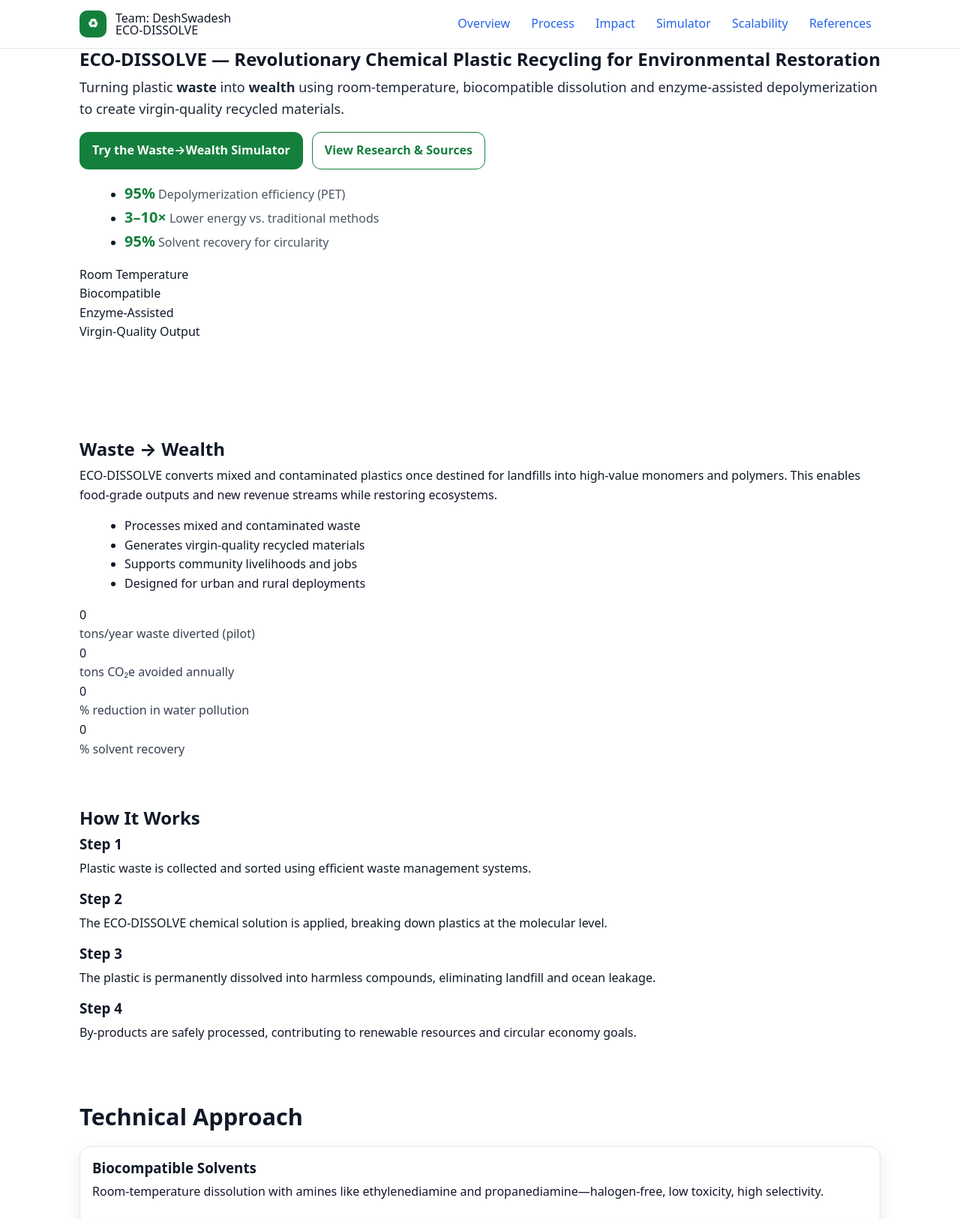
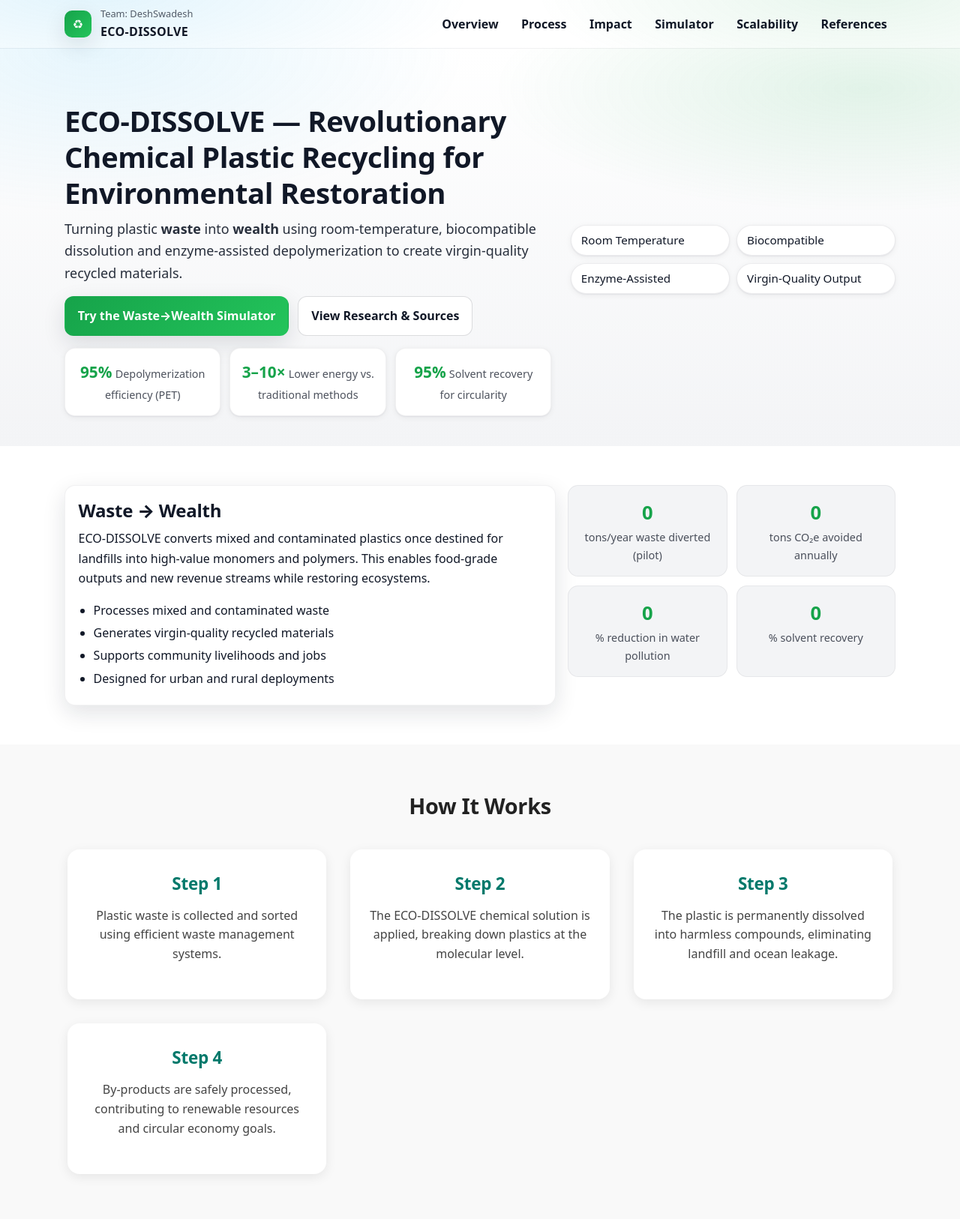
Before and after one commit to Ziyaxoxo/ECO-DISSOLVE, a plain HTML site: page index.html in a window 1280 px wide. Shown: the top 1626 px of the page at 75% size. Drawn offline with Linux system fonts and the light colour scheme.

Commit message:
Update styles.css

```diff
--- a/styles.css
+++ b/styles.css
@@ -1,168 +1,557 @@
-/* Design tokens */
-:root{
-  --primary:#15803d;        /* green */
-  --accent:#2563eb;         /* blue */
-  --bg:#ffffff;             /* white */
-  --text:#111827;           /* near-black */
-  --muted:#f3f4f6;          /* light gray */
-  --radius:14px;
-  --shadow:0 8px 24px rgba(0,0,0,.08);
+/*
+  ECO-DISSOLVE by DeshSwadesh
+  Color System (exactly 5 colors):
+  1) Primary green: #16a34a
+  2) Accent blue:  #0ea5e9
+  3) Neutral dark: #111827
+  4) Neutral light: #ffffff
+  5) Neutral muted: #f3f4f6
+*/
+
+/* Root tokens */
+:root {
+  --primary: #16a34a;
+  --accent: #0ea5e9;
+  --fg: #111827;
+  --bg: #ffffff;
+  --muted: #f3f4f6;
+
+  --radius: 14px;
+  --shadow-1: 0 1px 2px rgba(17, 24, 39, 0.06), 0 2px 8px rgba(17, 24, 39, 0.06);
+  --shadow-2: 0 10px 30px rgba(17, 24, 39, 0.12);
+  --shadow-3: 0 22px 45px rgba(17,24,39,0.14);
 }
 
-*{box-sizing:border-box}
-html,body{height:100%}
-body{
-  margin:0;
-  font-family: ui-sans-serif, system-ui, -apple-system, Segoe UI, Roboto, Helvetica, Arial, "Apple Color Emoji","Segoe UI Emoji";
-  color:var(--text);
-  background:var(--bg);
-  line-height:1.6;
-  -webkit-font-smoothing:antialiased;
-  -moz-osx-font-smoothing:grayscale;
+*,
+*::before,
+*::after {
+  box-sizing: border-box;
 }
-img{max-width:100%;height:auto;display:block}
-a{color:var(--accent);text-decoration:none}
-a:hover{text-decoration:underline}
-h1,h2,h3{line-height:1.25;margin:0 0 .5rem}
-p{margin:0 0 1rem}
-ul{margin:0 0 1rem 1.25rem}
-strong{font-weight:600}
 
-.container{max-width:1100px;margin-inline:auto;padding:0 1rem}
-.section{padding:4rem 0}
-.section-muted{background:var(--muted)}
-.section-title{font-size:clamp(1.4rem,2.4vw,2rem);margin-bottom:1.25rem}
-.lead{font-size:clamp(1rem,1.6vw,1.125rem);color:#1f2937}
+html {
+  -webkit-text-size-adjust: 100%;
+  scroll-behavior: smooth;
+}
 
-/* Accessibility helpers */
-.sr-only{position:absolute;width:1px;height:1px;padding:0;margin:-1px;overflow:hidden;clip:rect(0,0,0,0);white-space:nowrap;border:0}
-.skip-link{position:absolute;left:-9999px;top:auto}
-.skip-link:focus{left:1rem;top:1rem;z-index:1000;background:var(--bg);border:2px solid var(--accent);padding:.5rem 1rem;border-radius:8px}
+body {
+  margin: 0;
+  font-family: ui-sans-serif, system-ui, -apple-system, Segoe UI, Roboto, Inter, "Helvetica Neue", Arial, "Noto Sans",
+    "Liberation Sans", sans-serif;
+  line-height: 1.65;
+  color: var(--fg);
+  background: var(--bg);
+  text-rendering: optimizeLegibility;
+}
 
-/* Header */
-.site-header{
-  position:fixed;inset-inline:0;top:0;
-  background:rgba(255,255,255,0.9);
-  backdrop-filter:saturate(180%) blur(10px);
-  border-bottom:1px solid #e5e7eb;
-  z-index:50;
-  transform:translateY(0);transition:transform .3s ease;
+/* Defensive reset: prevent any outside CSS from injecting small labels before sections */
+section::before, .section::before, [data-section]::before {
+  content: none !important;
 }
-.site-header.header--hidden{transform:translateY(-110%)}
-.header-inner{display:flex;align-items:center;justify-content:space-between;min-height:64px}
-.brand{display:flex;align-items:center;gap:.75rem;color:var(--text);text-decoration:none}
-.brand:hover{text-decoration:none}
-.brand-mark{
-  display:inline-grid;place-items:center;
-  width:36px;height:36px;border-radius:10px;
-  background:var(--primary);color:#fff;font-weight:700
+
+/* Media elements */
+img,
+svg,
+video,
+canvas {
+  display: block;
+  max-width: 100%;
 }
-.brand-text{display:flex;flex-direction:column;line-height:1}
-.brand-sub{font-size:.75rem;color:#6b7280}
 
-.site-nav ul{display:flex;gap:1rem;list-style:none;margin:0;padding:0}
-.site-nav a{display:inline-block;padding:.5rem .75rem;border-radius:8px}
-.site-nav a:hover{background:#eef2ff;text-decoration:none}
+h1,
+h2,
+h3 {
+  line-height: 1.25;
+  margin: 0 0 0.6rem;
+  font-weight: 800;
+  letter-spacing: -0.01em;
+}
 
-.nav-toggle{
-  display:none;position:relative;width:44px;height:40px;border:1px solid #e5e7eb;
-  border-radius:10px;background:var(--bg)
+p {
+  margin: 0.5rem 0 1rem;
+  font-size: 1rem; /* never smaller than 14px */
 }
-.nav-toggle-bar,.nav-toggle-bar::before,.nav-toggle-bar::after{
-  position:absolute;left:50%;transform:translateX(-50%);
-  width:22px;height:2px;background:var(--text);content:"";transition:all .2s ease
+
+.lead {
+  font-size: 1.12rem;
 }
-.nav-toggle-bar{top:50%;transform:translate(-50%,-50%)}
-.nav-toggle-bar::before{top:-7px}
-.nav-toggle-bar::after{top:7px}
+
+.text-balance { text-wrap: balance; }
+.text-pretty { text-wrap: pretty; }
+
+.container {
+  width: 100%;
+  max-width: 1140px;
+  padding: 0 1rem;
+  margin: 0 auto;
+}
+
+/* Skip link */
+.skip-link {
+  position: absolute;
+  left: -9999px;
+  top: auto;
+  width: 1px;
+  height: 1px;
+  overflow: hidden;
+}
+.skip-link:focus {
+  position: fixed;
+  left: 1rem;
+  top: 1rem;
+  width: auto;
+  height: auto;
+  background: var(--accent);
+  color: #fff;
+  padding: 0.5rem 0.75rem;
+  border-radius: 8px;
+  box-shadow: var(--shadow-2);
+}
+
+/* Header (auto-hide on scroll) */
+.site-header {
+  position: sticky;
+  top: 0;
+  z-index: 50;
+  background:
+    radial-gradient(1000px 300px at 10% -20%, rgba(14,165,233,0.12), transparent 50%),
+    radial-gradient(800px 250px at 90% -20%, rgba(22,163,74,0.10), transparent 55%),
+    rgba(255, 255, 255, 0.9);
+  backdrop-filter: saturate(180%) blur(10px);
+  border-bottom: 1px solid rgba(17, 24, 39, 0.06);
+  transition: transform 220ms ease, box-shadow 220ms ease;
+}
+.site-header.header--hidden { transform: translateY(-100%); }
+.site-header.scrolled { box-shadow: var(--shadow-1); }
+
+.header-inner {
+  display: flex;
+  align-items: center;
+  justify-content: space-between;
+  height: 64px;
+}
+
+.brand {
+  display: flex;
+  align-items: center;
+  gap: 0.75rem;
+}
+.brand-mark {
+  width: 36px;
+  height: 36px;
+  display: inline-grid;
+  place-items: center;
+  border-radius: 10px;
+  color: #fff;
+  background: linear-gradient(135deg, var(--primary), #23c45b);
+  box-shadow: var(--shadow-2);
+}
+.brand-text {
+  display: flex;
+  flex-direction: column;
+}
+.brand-top {
+  font-size: 0.8rem;
+  color: rgba(17, 24, 39, 0.7);
+}
+.brand-bottom {
+  font-weight: 800;
+  letter-spacing: 0.02em;
+}
+
+.site-nav {
+  display: none;
+  gap: 0.25rem;
+  align-items: center;
+}
+.site-nav a {
+  color: var(--fg);
+  text-decoration: none;
+  padding: 0.5rem 0.7rem;
+  border-radius: 10px;
+  font-weight: 600;
+}
+.site-nav a:hover,
+.site-nav a:focus {
+  background: var(--muted);
+}
+
+.nav-toggle {
+  display: inline-grid;
+  place-items: center;
+  border: 1px solid rgba(17, 24, 39, 0.12);
+  background: var(--bg);
+  border-radius: 12px;
+  height: 42px;
+  width: 42px;
+  color: var(--fg);
+  transition: transform 120ms ease, box-shadow 120ms ease;
+}
+.nav-toggle:active { transform: translateY(1px); }
+
+@media (min-width: 880px) {
+  .nav-toggle { display: none; }
+  .site-nav { display: flex; gap: 0.5rem; }
+}
+
+/* Mobile nav panel */
+.site-nav.is-open {
+  display: flex;
+  position: absolute;
+  left: 0; right: 0; top: 64px;
+  padding: 0.5rem;
+  background: #fff;
+  border-bottom: 1px solid rgba(17,24,39,0.08);
+  box-shadow: var(--shadow-2);
+}
+.site-nav.is-open a { width: 100%; }
+
+/* Sections */
+.section {
+  padding: 3.25rem 0;
+}
+.section-title {
+  font-size: 1.7rem;
+  margin-bottom: 1rem;
+}
 
 /* Hero */
-.section-hero{padding-top:7.5rem}
-.hero-grid{display:grid;gap:2rem;grid-template-columns:1fr}
-.hero-copy .hero-cta{display:flex;gap:.75rem;flex-wrap:wrap;margin:1rem 0 1rem}
-.hero-points{display:grid;gap:.5rem;margin:1rem 0 0}
-.hero-aside{display:grid;gap:.75rem}
-.card{
-  background:var(--bg);border:1px solid #e5e7eb;border-radius:var(--radius);box-shadow:var(--shadow);
-  padding:1rem
+.hero {
+  padding: 4.5rem 0 2.5rem;
+  background:
+    radial-gradient(900px 400px at 10% 0%, rgba(14,165,233,0.10), transparent 55%),
+    radial-gradient(900px 300px at 90% 10%, rgba(22,163,74,0.12), transparent 55%),
+    linear-gradient(to bottom, var(--bg), var(--muted));
 }
-.stat-number{font-size:1.25rem;font-weight:700;color:var(--primary)}
-.stat-label{color:#4b5563}
+.hero-inner {
+  display: grid;
+  gap: 1.6rem;
+}
+.hero-copy h1 { font-size: 2rem; }
+.hero .lead { color: rgba(17, 24, 39, 0.9); }
+
+.hero-cta {
+  display: flex;
+  gap: 0.75rem;
+  flex-wrap: wrap;
+  margin: 1rem 0;
+}
+
+.stats {
+  list-style: none;
+  padding: 0;
+  margin: 1rem 0 0;
+  display: grid;
+  grid-template-columns: 1fr 1fr 1fr;
+  gap: 0.75rem;
+}
+.stats li {
+  background: #fff;
+  border: 1px solid rgba(17, 24, 39, 0.06);
+  border-radius: var(--radius);
+  padding: 0.9rem;
+  box-shadow: var(--shadow-1);
+  text-align: center;
+  transition: transform 160ms ease, box-shadow 160ms ease;
+}
+.stats li:hover { transform: translateY(-2px); box-shadow: var(--shadow-2); }
+.stat-number {
+  font-weight: 900;
+  font-size: 1.3rem;
+  color: var(--primary);
+}
+.stat-label {
+  font-size: 0.9rem;
+  color: rgba(17, 24, 39, 0.75);
+}
+
+.hero-panel {
+  display: grid;
+  grid-template-columns: repeat(2, minmax(0, 1fr));
+  gap: 0.6rem;
+  align-content: start;
+}
+.chip {
+  background: #fff;
+  border: 1px solid rgba(17, 24, 39, 0.08);
+  border-radius: 999px;
+  padding: 0.45rem 0.8rem;
+  font-size: 0.95rem;
+  box-shadow: var(--shadow-1);
+}
+
+@media (min-width: 880px) {
+  .hero-inner {
+    grid-template-columns: 1.2fr 0.8fr;
+    align-items: center;
+  }
+  .hero-copy h1 { font-size: 2.4rem; }
+}
 
 /* Buttons */
-.btn{
-  display:inline-flex;align-items:center;justify-content:center;
-  padding:.7rem 1rem;border-radius:12px;border:1px solid transparent;font-weight:600
+.btn {
+  display: inline-flex;
+  align-items: center;
+  justify-content: center;
+  gap: 0.5rem;
+  border-radius: 12px;
+  padding: 0.75rem 1.05rem;
+  text-decoration: none;
+  font-weight: 700;
+  border: 1px solid transparent;
+  transition: transform 120ms ease, box-shadow 120ms ease, background-color 120ms ease;
 }
-.btn-primary{background:var(--primary);color:#fff}
-.btn-primary:hover{filter:brightness(0.95)}
-.btn-outline{background:transparent;border-color:var(--primary);color:var(--primary)}
-.btn-outline:hover{background:#ecfdf5}
+.btn:active { transform: translateY(1px); }
+.btn-primary {
+  background: linear-gradient(135deg, var(--primary), #23c45b);
+  color: #fff;
+  box-shadow: var(--shadow-2);
+}
+.btn-primary:hover { box-shadow: var(--shadow-3); }
+.btn-outline {
+  border-color: rgba(17, 24, 39, 0.15);
+  color: var(--fg);
+  background: #fff;
+}
+.btn-outline:hover { border-color: rgba(17, 24, 39, 0.25); }
 
-/* KPI grid */
-.kpi-grid{display:grid;gap:1rem;grid-template-columns:repeat(2,1fr)}
-.kpi-card{padding:1rem 1.25rem;text-align:left}
-.kpi-value{font-size:1.5rem;color:var(--primary);font-weight:800}
-.kpi-label{color:#374151}
+/* Highlight */
+.highlight-grid { display: grid; gap: 1rem; }
+.highlight-card {
+  background: #fff;
+  border: 1px solid rgba(17, 24, 39, 0.06);
+  border-radius: var(--radius);
+  padding: 1.1rem;
+  box-shadow: var(--shadow-2);
+}
+.checklist {
+  margin: 0.5rem 0 0;
+  padding-left: 1.25rem;
+}
+.checklist li { margin: 0.25rem 0; }
 
-/* Supporting image */
-.supporting-figure{margin-top:1rem}
-.supporting-figure img{border-radius:12px;border:1px solid #e5e7eb;box-shadow:var(--shadow)}
+.highlight-metrics {
+  display: grid;
+  grid-template-columns: repeat(2, minmax(0, 1fr));
+  gap: 0.75rem;
+}
+.kpi {
+  background: var(--muted);
+  border-radius: var(--radius);
+  padding: 1rem;
+  text-align: center;
+  box-shadow: inset 0 0 0 1px rgba(17, 24, 39, 0.06);
+}
+.kpi-number {
+  font-weight: 900;
+  font-size: 1.6rem;
+  color: var(--primary);
+}
+.kpi-label {
+  font-size: 0.9rem;
+  color: rgba(17, 24, 39, 0.75);
+}
 
-/* Process flow */
-.process-flow{
-  counter-reset:step;display:grid;gap:1rem;grid-template-columns:1fr
+@media (min-width: 880px) {
+  .highlight-grid {
+    grid-template-columns: 1.2fr 0.8fr;
+    align-items: start;
+  }
 }
-.process-flow > li{
-  list-style:none;position:relative;padding:1rem 1rem 1rem 3.25rem;background:var(--bg);
-  border:1px solid #e5e7eb;border-radius:var(--radius);box-shadow:var(--shadow)
+
+/* Process Flow */
+.process-flow {
+  display: grid;
+  grid-template-columns: 1fr;
+  gap: 0.75rem;
+  list-style: none;
+  padding: 0;
+  margin: 0;
 }
-.process-flow > li::before{
-  counter-increment:step;content:counter(step);
-  position:absolute;left:1rem;top:1rem;width:28px;height:28px;border-radius:8px;
-  background:var(--accent);color:#fff;display:grid;place-items:center;font-weight:700
+.process-flow .step {
+  background: #fff;
+  border: 1px solid rgba(17, 24, 39, 0.06);
+  border-radius: var(--radius);
+  padding: 1rem;
+  display: grid;
+  grid-template-columns: auto 1fr;
+  gap: 0.75rem;
+  align-items: start;
+  box-shadow: var(--shadow-1);
+  transition: transform 160ms ease, box-shadow 160ms ease;
+}
+.process-flow .step:hover { transform: translateY(-2px); box-shadow: var(--shadow-2); }
+.process-flow .icon {
+  color: var(--primary);
+  width: 36px;
+  height: 36px;
+}
+
+@media (min-width: 880px) {
+  .process-flow {
+    grid-template-columns: repeat(5, minmax(0, 1fr));
+  }
+}
+
+/* Cards */
+.card-grid { display: grid; gap: 0.75rem; }
+.card {
+  background: #fff;
+  border: 1px solid rgba(17, 24, 39, 0.06);
+  border-radius: var(--radius);
+  padding: 1rem;
+  box-shadow: var(--shadow-1);
+  transition: transform 160ms ease, box-shadow 160ms ease;
+}
+.card:hover { transform: translateY(-2px); box-shadow: var(--shadow-2); }
+
+@media (min-width: 880px) {
+  .card-grid { grid-template-columns: repeat(4, minmax(0, 1fr)); }
 }
 
 /* Impact */
-.impact-grid{display:grid;gap:1rem}
-.impact-card h3{margin-bottom:.5rem}
+.impact-grid { display: grid; gap: 1rem; }
+.impact-col {
+  background: #fff;
+  border: 1px solid rgba(17, 24, 39, 0.06);
+  border-radius: var(--radius);
+  padding: 1rem;
+  box-shadow: var(--shadow-1);
+}
+.bullet { padding-left: 1.2rem; }
 
-/* Calculator */
-.calc{display:grid;gap:.5rem;max-width:520px}
-.calc input{
-  border:1px solid #d1d5db;border-radius:12px;padding:.7rem 1rem;font-size:1rem
+@media (min-width: 880px) {
+  .impact-grid { grid-template-columns: repeat(2, minmax(0, 1fr)); }
 }
-.calc-actions{display:flex;gap:.75rem;margin-top:.25rem}
-.calc-help{color:#6b7280}
-.results-grid{margin-top:1rem;display:grid;gap:1rem}
-.result{display:grid;gap:.25rem}
-.result .result-value{font-weight:800;font-size:1.25rem;color:var(--primary)}
-.result .result-unit{color:#6b7280}
+
+/* Simulator */
+.sim-desc { color: rgba(17, 24, 39, 0.8); }
+.sim-form {
+  display: grid;
+  gap: 1rem;
+  margin: 1rem 0 1.25rem;
+}
+.form-row { display: grid; gap: 0.4rem; }
+.form-row input[type="range"] { width: 100%; }
+.form-row input[type="number"],
+.form-row select {
+  height: 42px;
+  border: 1px solid rgba(17, 24, 39, 0.18);
+  border-radius: 12px;
+  padding: 0 0.75rem;
+  font-size: 1rem;
+  background: #fff;
+}
+.range-value {
+  font-size: 0.9rem;
+  color: rgba(17, 24, 39, 0.8);
+}
+
+.sim-results { display: grid; gap: 0.75rem; }
+.result-card {
+  background: #fff;
+  border: 1px solid rgba(17, 24, 39, 0.06);
+  border-radius: var(--radius);
+  padding: 1rem;
+  box-shadow: var(--shadow-1);
+}
+.result-label {
+  font-size: 0.9rem;
+  color: rgba(17, 24, 39, 0.8);
+}
+.result-value {
+  font-size: 1.3rem;
+  font-weight: 900;
+  color: var(--primary);
+  margin-top: 0.25rem;
+}
+.bar-wrap {
+  position: relative;
+  height: 12px;
+  margin-top: 0.75rem;
+  background: var(--muted);
+  border-radius: 999px;
+  overflow: hidden;
+}
+.bar {
+  position: absolute;
+  top: 0;
+  left: 0;
+  height: 100%;
+  border-radius: 999px;
+}
+.bar-old { width: 100%; background: rgba(17, 24, 39, 0.25); }
+.bar-new { width: 30%; background: var(--accent); }
+
+/* References */
+.refs { padding-left: 1.2rem; }
 
 /* Footer */
-.site-footer{border-top:1px solid #e5e7eb;padding:2rem 0;background:var(--bg);text-align:center}
+.site-footer {
+  margin-top: 2rem;
+  border-top: 1px solid rgba(17, 24, 39, 0.08);
+  background: #fff;
+}
+.footer-inner {
+  display: flex;
+  align-items: center;
+  justify-content: space-between;
+  gap: 1rem;
+  padding: 1rem 0;
+}
+.muted {
+  color: rgba(17, 24, 39, 0.7);
+  font-size: 0.9rem;
+}
 
-/* Prose helpers */
-.prose p{max-width:75ch}
-.text-balance{text-wrap:balance}
-.text-pretty{text-wrap:pretty}
+/* Motion safety */
+@media (prefers-reduced-motion: reduce) {
+  html { scroll-behavior: auto; }
+  .site-header, .btn, .stats li, .card, .process-flow .step { transition: none; }
+}
 
-/* Responsive */
-@media (min-width:640px){
-  .kpi-grid{grid-template-columns:repeat(4,1fr)}
-  .results-grid{grid-template-columns:repeat(3,1fr)}
+.how-it-works {
+  background: #f9f9f9;
+  padding: 4rem 2rem;
 }
-@media (min-width:768px){
-  .hero-grid{grid-template-columns:1.2fr .8fr;align-items:start}
-  .impact-grid{grid-template-columns:repeat(3,1fr)}
-  .process-flow{grid-template-columns:repeat(2,1fr)}
-  .site-nav{display:block !important}
-  .nav-toggle{display:none}
+
+.how-it-works h2 {
+  text-align: center;
+  margin-bottom: 2.5rem;
+  font-size: clamp(1.8rem, 2vw, 2.2rem);
+  font-weight: 700;
+  color: #222;
 }
-@media (max-width:767.98px){
-  .nav-toggle{display:inline-block}
-  .site-nav{display:none;position:absolute;right:1rem;top:64px;background:var(--bg);border:1px solid #e5e7eb;border-radius:12px;box-shadow:var(--shadow)}
-  .site-nav ul{flex-direction:column;padding:.5rem}
-  .site-nav a{padding:.6rem .75rem}
-  .site-nav.open{display:block}
+
+.how-steps {
+  display: grid;
+  grid-template-columns: repeat(auto-fit, minmax(260px, 1fr));
+  gap: 2rem;
+  max-width: 1100px;
+  margin: 0 auto;
 }
+
+.step {
+  background: #fff;
+  padding: 2rem 1.5rem;
+  border-radius: 1rem;
+  box-shadow: 0 4px 15px rgba(0,0,0,0.08);
+  text-align: center;
+  transition: transform 0.3s ease, box-shadow 0.3s ease;
+}
+
+.step:hover {
+  transform: translateY(-8px);
+  box-shadow: 0 6px 18px rgba(0,0,0,0.12);
+}
+
+.step h3 {
+  font-size: 1.4rem;
+  margin-bottom: 1rem;
+  color: #00796b;
+}
+
+.step p {
+  font-size: 1rem;
+  line-height: 1.6;
+  color: #444;
+}
```
